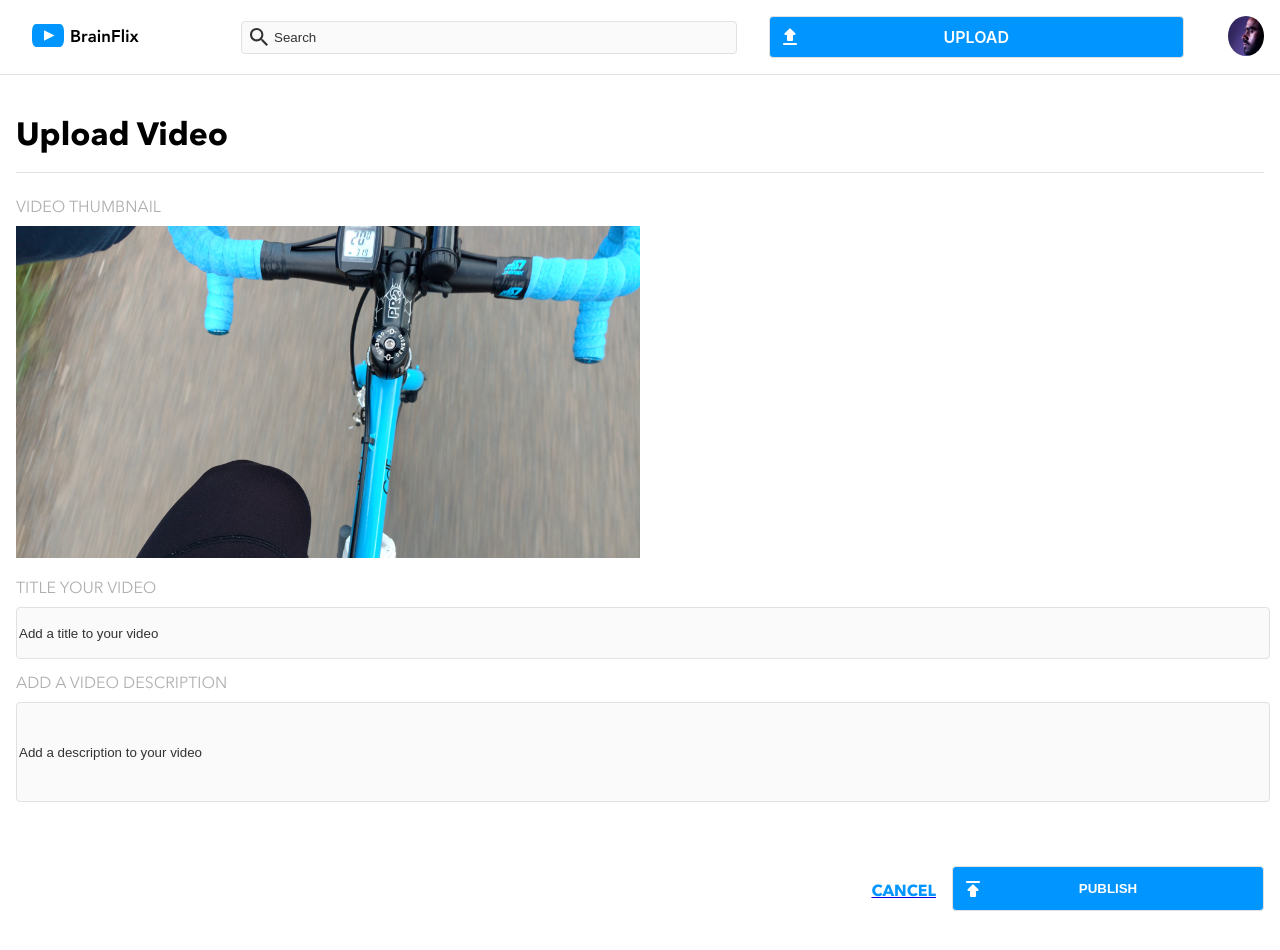
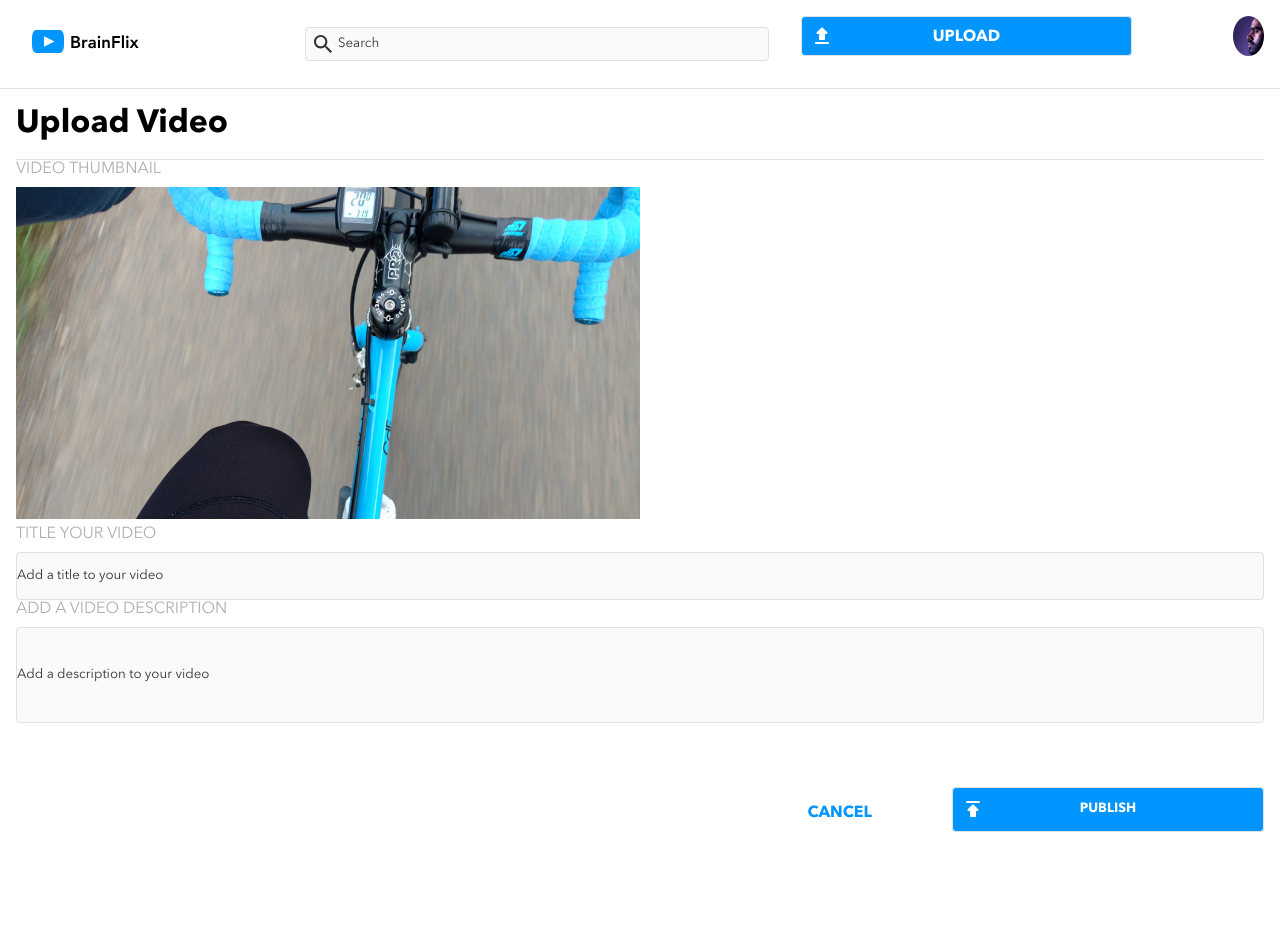
Before and after one commit to quuamc6n/Brainflix, a React (Create React App) app: page /UploadPage in a window 1280 px wide. After the commit the page ends 872 px from the top, so only its background shows below. Built offline with nearby package versions, Linux system fonts and the light colour scheme.

Commit message:
fixed cancel button styling

```diff
--- a/src/pages/Upload/UploadPage.scss
+++ b/src/pages/Upload/UploadPage.scss
@@ -1,5 +1,6 @@
 @use "../../styles/partials/Breakpoints.scss" as *;
 @use "../../styles/partials/Variables.scss" as *;
+@use "../../styles/partials/Resets.scss" as *;
 
 .main {
   text-align: left;
@@ -78,6 +79,7 @@
   }
   &-tablet {
     display: none;
+    height: 1.5rem;
     @include tablet {
       display: block;
       background-color: #ffffff;
@@ -141,3 +143,7 @@
     cursor: pointer;
   }
 }
+
+a {
+  margin: 0 4rem 1rem 0;
+}
```
